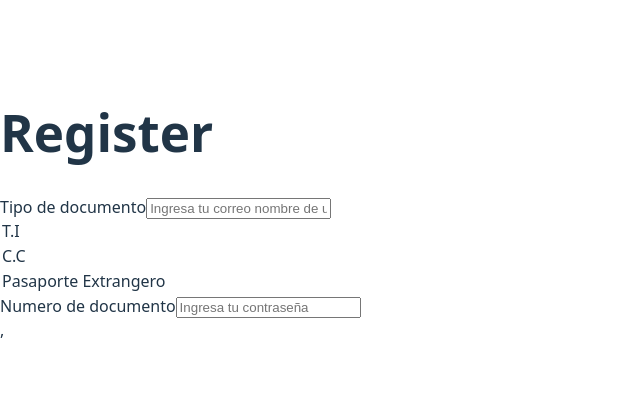
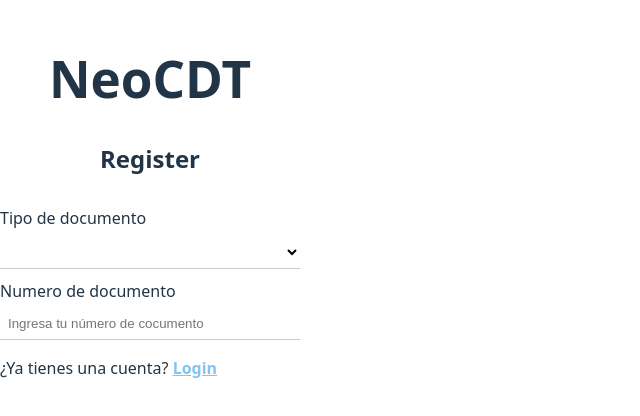
Before and after one commit to AlejandroH29/Engineering2_project_NeoCDT, a React (Vite) app in the folder front_end/: page /register in a window 1280 px wide. Shown: the part 194-610 px from the top of the page, without its empty margins (0-640 px from the left). Built offline with nearby package versions, Linux system fonts and the light colour scheme.

Commit message:
Ajuste formularios e inicio de estilos

```diff
--- a/front_end/src/main.jsx
+++ b/front_end/src/main.jsx
@@ -9,6 +9,6 @@ createRoot(document.getElementById('root')).render(
   <BrowserRouter>
     <StrictMode>
       <AppRoutes/>
-    </StrictMode>,
+    </StrictMode>
   </BrowserRouter>
 )
--- a/front_end/src/pages/Login.jsx
+++ b/front_end/src/pages/Login.jsx
@@ -20,7 +20,8 @@ export const Login = () => { //AGREGAR BOTÓN GOOGLE
 
     return (
         <div>
-            <h1>Login</h1>
+            <h1>NeoCDT</h1>
+            <h2>Login</h2>
             <form className="form" onSubmit={handleSubmit}>
                 <label htmlFor="email">Correo</label>
                 <input
@@ -29,7 +30,6 @@ export const Login = () => { //AGREGAR BOTÓN GOOGLE
                 name='email'
                 onChange={handleChange}
                 />
-                <p><small>Nota: Este campo es exclusivo de los agentes, si eres usuario cliente ignoralo</small></p>
                 <label htmlFor="password">Contraseña</label>
                 <input
                 type="password"
@@ -37,6 +37,7 @@ export const Login = () => { //AGREGAR BOTÓN GOOGLE
                 name='password'
                 onChange={handleChange}
                 />
+                <p><small>Nota: Estos campos son exclusivos de los agentes, si usuario cliente ignoralo</small></p>
                 <p className="link">
                     ¿No tienes una cuenta?{" "}
                     <a onClick={() => navigate("/register")}>Register</a>
--- a/front_end/src/pages/Register.jsx
+++ b/front_end/src/pages/Register.jsx
@@ -1,5 +1,6 @@
 import {useState} from 'react'
 import {useNavigate} from "react-router-dom"
+import "../styles/form.css"
 
 export const Register = () => { //AGREGAR BOTÓN GOOGLE
 
@@ -19,28 +20,34 @@ export const Register = () => { //AGREGAR BOTÓN GOOGLE
 
     return (
         <div>
-            <h1>Register</h1>
+            <h1>NeoCDT</h1>
+            <h2>Register</h2>
             <form className="form" onSubmit={handleSubmit}>
                 <label htmlFor="typeId">Tipo de documento</label>
-                <input
+                <select
                 type="select"
                 placeholder='Ingresa tu correo nombre de usuario'
                 name='typeId'
                 value={formData.typeId}
                 onChange={handleChange}
-                />
-                <option value="T.I">T.I</option>
-                <option value="C.C">C.C</option>
-                <option value="ForeignPassport">Pasaporte Extrangero</option>
-
+                >
+                    <option value="none"></option>
+                    <option value="T.I">T.I</option>
+                    <option value="C.C">C.C</option>
+                    <option value="ForeignPassport">Pasaporte Extrangero</option>
+                </select>
                 <label htmlFor="numberId">Numero de documento</label>
                 <input
                 type="number"
-                placeholder='Ingresa tu contraseña'
+                placeholder='Ingresa tu número de cocumento'
                 name='numberId'
                 value={formData.numberId}
                 onChange={handleChange}
                 />
+                <p className="link">
+                    ¿Ya tienes una cuenta?{" "}
+                    <a onClick={() => navigate("/")}>Login</a>
+                </p>
             </form>
         </div>
     )
--- /dev/null
+++ b/front_end/src/styles/form.css
@@ -0,0 +1,52 @@
+.form{
+    display: flex;
+    flex-direction: column;
+    width: 300px;
+    margin: auto;
+}
+
+h1, h2{
+    text-align: center;
+}
+
+.form label{
+    margin-top: 10px;
+    text-align: left;
+}
+
+.form input{
+    padding: 8px;
+    margin-top: 5px;
+    border: none;
+    border-bottom: 1px solid #ccc;
+    background-color: transparent;
+}
+
+.form input:focus{
+    outline: none;
+    border-bottom: 1px solid #fff;
+}
+
+.form select{
+    padding: 8px;
+    margin-top: 5px;
+    border: none;
+    border-bottom: 1px solid #ccc;
+    background-color: transparent;
+}
+
+.form option{
+    background-color: #242424;
+    color: #fff;
+}
+
+.link a{
+    font-weight: bold;
+    cursor: pointer;
+    color: rgba(94, 180, 241, 0.781);
+    text-decoration: underline;
+}
+
+.link a:hover{
+    color:rgba(134, 199, 245, 0.781);
+}
```
